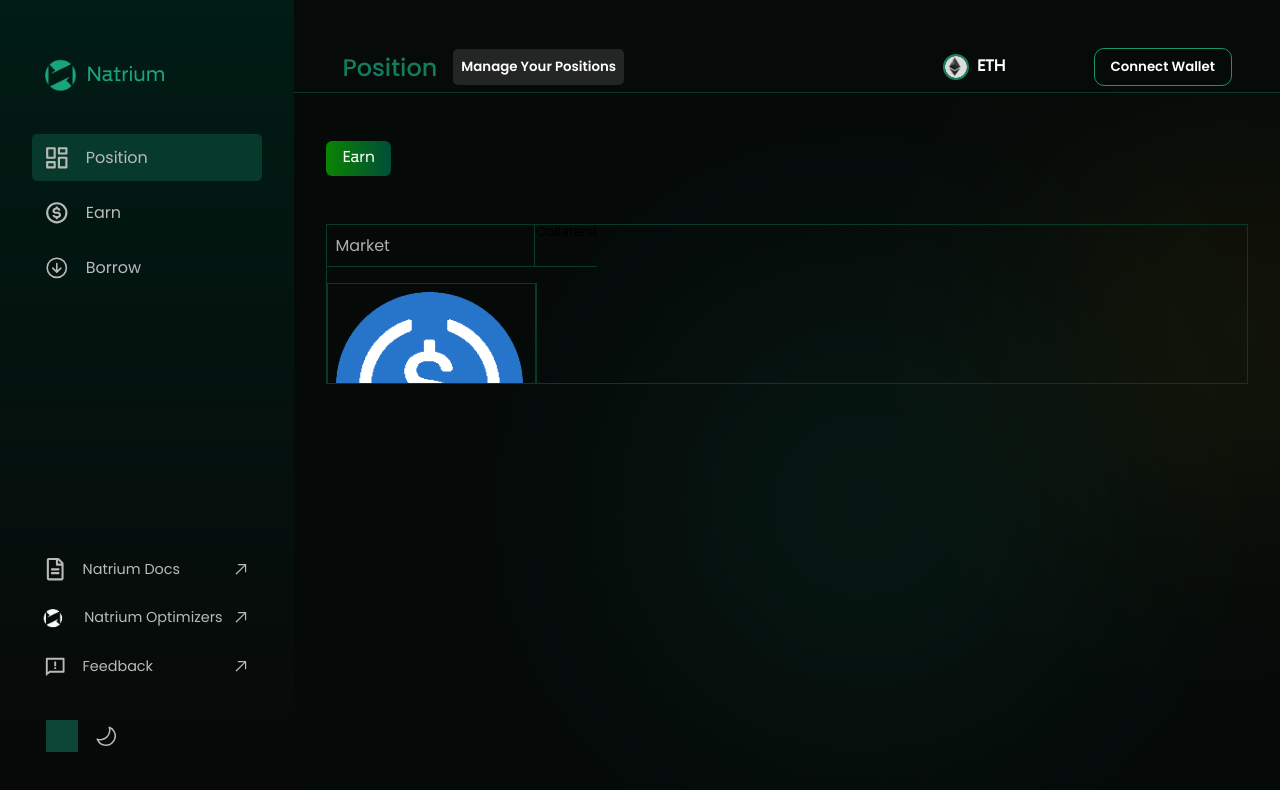
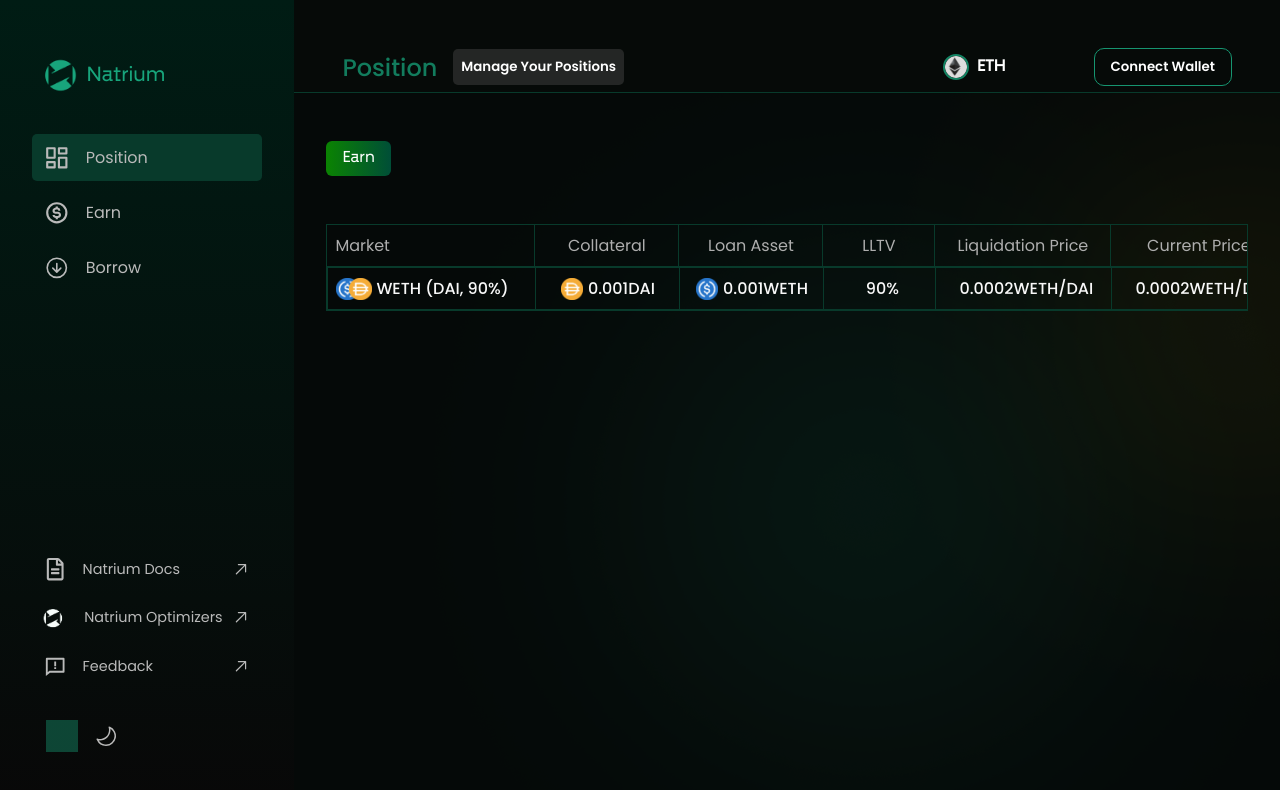
Before and after one commit to afolabidamilare08/natrium, a React (Vite) app: page /dashboard in a window 1280 px wide. Shown: the top 790 px of the page. Built offline with nearby package versions, Linux system fonts and the light colour scheme; some icons are missing.

Commit message:
positionPush

```diff
--- a/src/pages/dapp/dappDashboard.jsx
+++ b/src/pages/dapp/dappDashboard.jsx
@@ -45,7 +45,12 @@ const DappDashboard = () => {
                         <div className="dashTable_top" >
 
                             <h4 className="dashTable_top_1" >Market</h4>
-                            <h5 className="dashTable_top_2" >Collateral </h5>
+                            <h4 className="dashTable_top_2" >Collateral </h4>
+                            <h4 className="dashTable_top_3" >Loan Asset</h4>
+                            <h4 className="dashTable_top_4" >LLTV</h4>
+                            <h4 className="dashTable_top_5" >Liquidation Price</h4>
+                            <h4 className="dashTable_top_5" >Current Price</h4>
+                            <h4 className="dashTable_top_6" >Rate</h4>
 
                         </div>
 
@@ -55,6 +60,32 @@ const DappDashboard = () => {
                                 <img src={DaiImg} alt="ing" />
                                 <img src={WeiImg} alt="ing" />
                                 <h5>WETH (DAI, 90%)</h5>
+                            </div>
+
+                            <div className="dashTable_btm_2" >
+                                <img src={WeiImg} alt="ing" />
+                                <h5>0.001DAI</h5>
+                            </div>
+
+                            <div className="dashTable_btm_3" >
+                                <img src={DaiImg} alt="ing" />
+                                <h5>0.001WETH</h5>
+                            </div>
+
+                            <div className="dashTable_btm_4" >
+                                <h5>90%</h5>
+                            </div>
+
+                            <div className="dashTable_btm_5" >
+                                <h5>0.0002WETH/DAI</h5>
+                            </div>
+
+                            <div className="dashTable_btm_5" >
+                                <h5>0.0002WETH/DAI</h5>
+                            </div>
+
+                            <div className="dashTable_btm_6" >
+                                <h5>0.35</h5>
                             </div>
 
                         </div>
--- a/src/sass/pages/dappDashboard.scss
+++ b/src/sass/pages/dappDashboard.scss
@@ -543,7 +543,7 @@
 .dashTable{
     border: 1px solid #083A2B;
     margin-top: 3rem;
-    height: 10rem;
+    // height: 10rem;
     overflow: auto;
 
     &_top{
@@ -561,7 +561,57 @@
             border-right: 1px solid #083A2B;
             width: 13rem;
 
+            @include respond(mobile-land){
+                width: 10rem;
+            }
+
         }
+
+        &_2{
+            padding: .5rem;
+            color: #AEAEAE;
+            font-family: var(--poppins);
+            border-right: 1px solid #083A2B;
+            width: 9rem;
+            text-align: center;
+        }
+
+        &_3{
+            padding: .5rem;
+            color: #AEAEAE;
+            font-family: var(--poppins);
+            border-right: 1px solid #083A2B;
+            width: 9rem;
+            text-align: center;
+        }
+
+        &_4{
+            padding: .5rem;
+            color: #AEAEAE;
+            font-family: var(--poppins);
+            border-right: 1px solid #083A2B;
+            width: 7rem;
+            text-align: center;
+        }
+
+        &_5{
+            padding: .5rem;
+            color: #AEAEAE;
+            font-family: var(--poppins);
+            border-right: 1px solid #083A2B;
+            width: 11rem;
+            text-align: center;
+        }
+
+        &_6{
+            padding: .5rem;
+            color: #AEAEAE;
+            font-family: var(--poppins);
+            border-right: 1px solid #083A2B;
+            width: 5rem;
+            text-align: center;
+        }
+
 
     }
 
@@ -569,7 +619,7 @@
         border: 1px solid #083A2B;
         width: fit-content;
         display: flex;
-        margin-top: 1rem;
+        // margin-top: 1rem;
 
         & div{
         }
@@ -580,6 +630,147 @@
             font-family: var(--poppins);
             border-right: 1px solid #083A2B;
             width: 13rem;
+            display: flex;
+            align-items: center;
+
+            @include respond(mobile-land){
+                width: 10rem;
+            }
+
+
+                & img{
+                    width: 1.4rem;
+                    height: 1.4rem;
+
+                    @include respond(mobile-land){
+                        width: .9rem;
+                        height: .9rem;
+                    }
+
+                    &:not(:first-child){
+                        margin-left: -.6rem;
+                    }
+
+                }
+
+                & h5{
+                    margin-left: .3rem;
+                    font-family: var(--poppins);
+                    font-weight: 500;
+                    font-size: 1rem;
+                    color: #f8f8f8;
+
+                    @include respond(mobile-land){
+                        font-size: .8rem;
+                    }
+
+                }
+
+        }
+
+        &_2{
+            padding: .5rem;
+            color: #AEAEAE;
+            font-family: var(--poppins);
+            border-right: 1px solid #083A2B;
+            width: 9rem;
+
+            display: flex;
+            align-items: center;
+            justify-content: center;
+
+                & img{
+                    width: 1.4rem;
+                    height: 1.4rem;
+                }
+
+                & h5{
+                    margin-left: .3rem;
+                    font-family: var(--poppins);
+                    font-weight: 500;
+                    font-size: 1rem;
+                    color: #f8f8f8;
+                }
+
+        }
+
+        &_3{
+            padding: .5rem;
+            color: #AEAEAE;
+            font-family: var(--poppins);
+            border-right: 1px solid #083A2B;
+            width: 9rem;
+
+            display: flex;
+            align-items: center;
+            justify-content: center;
+
+                & img{
+                    width: 1.4rem;
+                    height: 1.4rem;
+                }
+
+                & h5{
+                    margin-left: .3rem;
+                    font-family: var(--poppins);
+                    font-weight: 500;
+                    font-size: 1rem;
+                    color: #f8f8f8;
+                }
+
+        }
+
+        &_4{
+            padding: .5rem;
+            color: #AEAEAE;
+            font-family: var(--poppins);
+            border-right: 1px solid #083A2B;
+            width: 7rem;
+
+            & h5{
+                margin-left: .3rem;
+                font-family: var(--poppins);
+                font-weight: 500;
+                font-size: 1rem;
+                color: #f8f8f8;
+                text-align: center;
+            }
+
+        }
+
+        &_5{
+            padding: .5rem;
+            color: #AEAEAE;
+            font-family: var(--poppins);
+            border-right: 1px solid #083A2B;
+            width: 11rem;
+
+            & h5{
+                margin-left: .3rem;
+                font-family: var(--poppins);
+                font-weight: 500;
+                font-size: 1rem;
+                color: #f8f8f8;
+                text-align: center;
+            }
+
+        }
+
+        &_6{
+            padding: .5rem;
+            color: #AEAEAE;
+            font-family: var(--poppins);
+            border-right: 1px solid #083A2B;
+            width: 5rem;
+
+            & h5{
+                margin-left: .3rem;
+                font-family: var(--poppins);
+                font-weight: 500;
+                font-size: 1rem;
+                color: #f8f8f8;
+                text-align: center;
+            }
 
         }
 
```
